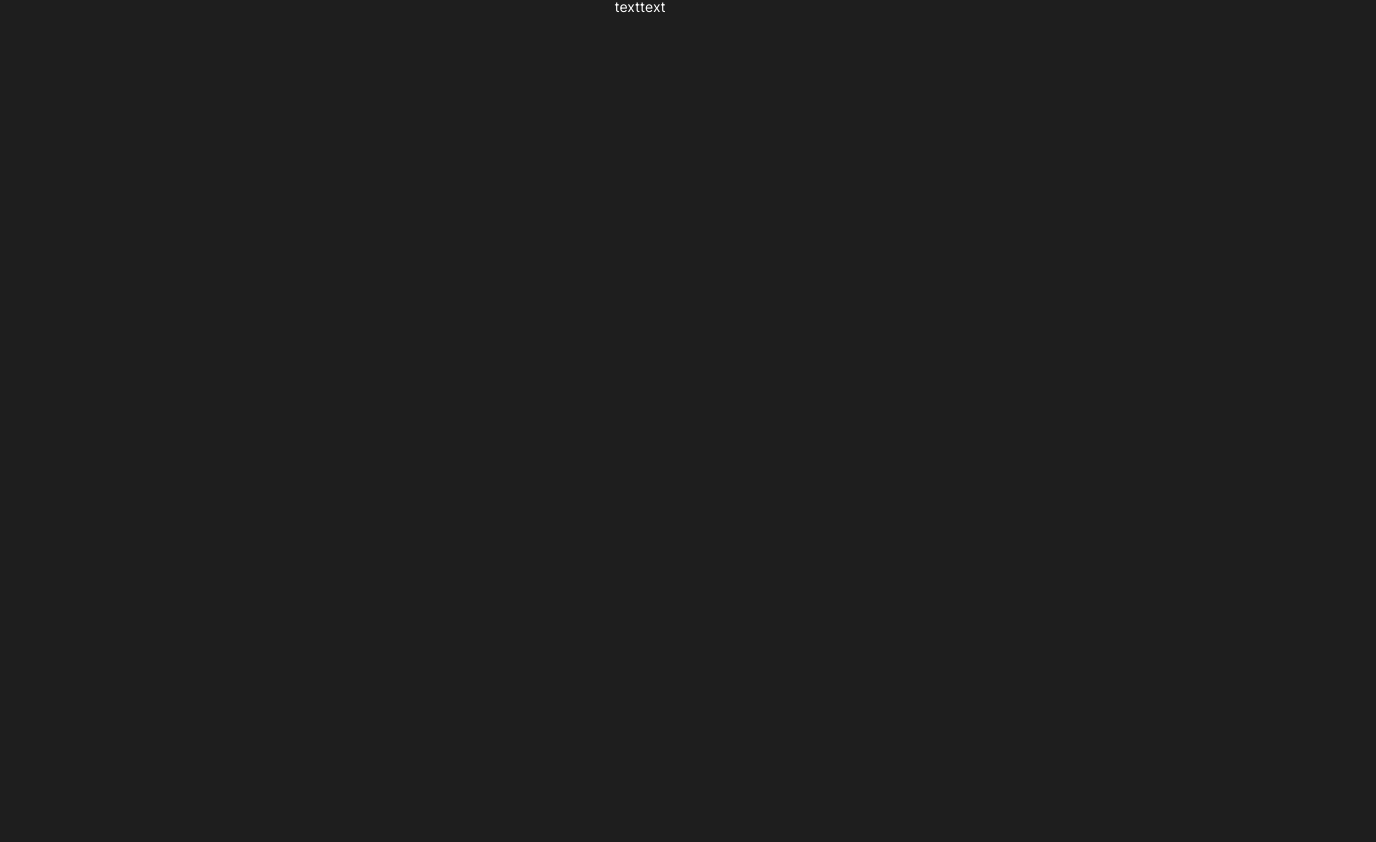
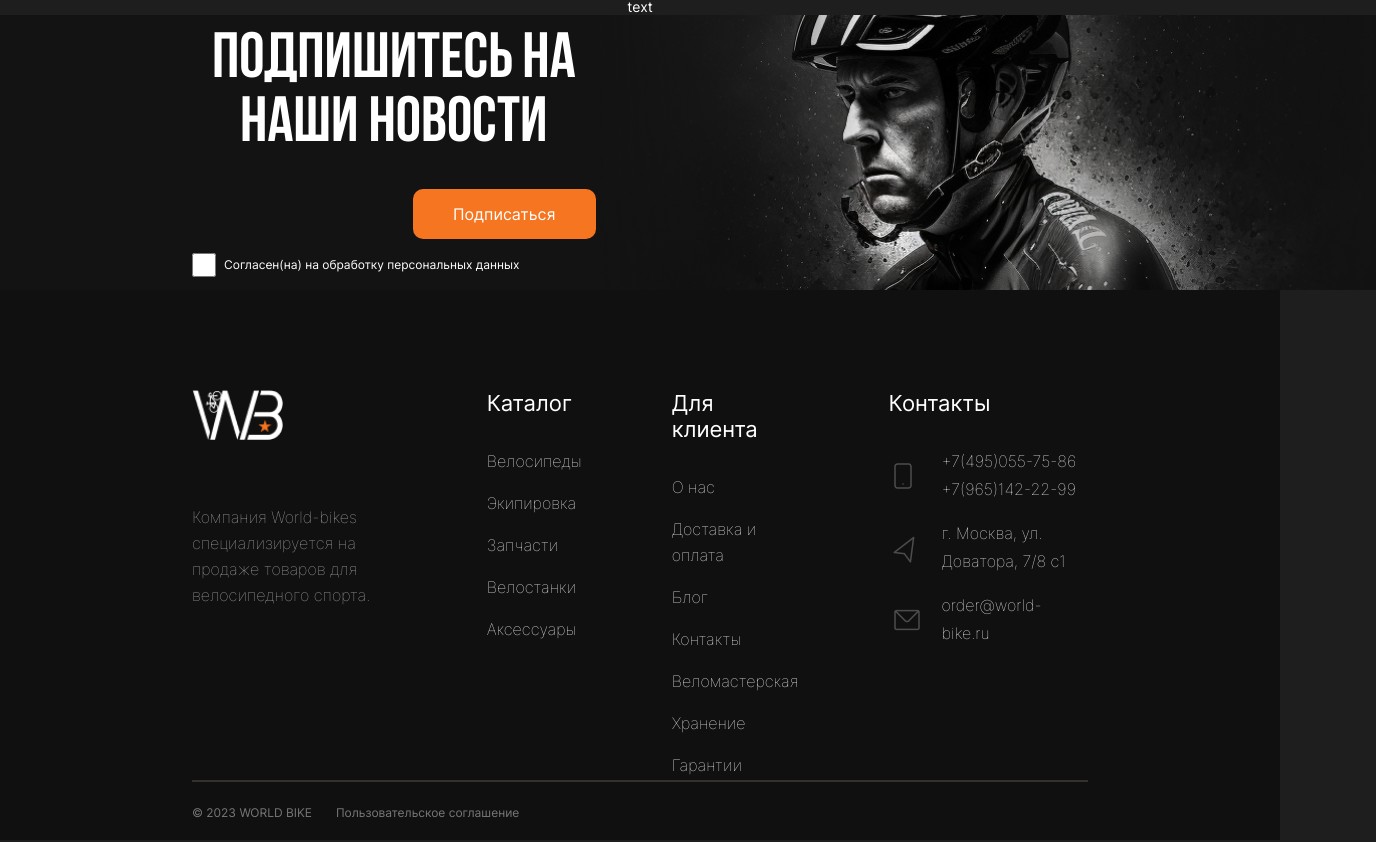
Before and after one commit to Cycle-Temka/Cycle-Frontend, a React (Create React App) app in the folder app/: page / in a window 1280 px wide. Shown: the part 1103-1945 px from the top of the page, 1376 px wide, since content can reach past the window. Before the commit the page ends 1118 px from the top, so only its background shows below. Built offline with nearby package versions, Linux system fonts and the light colour scheme.

Commit message:
Upd: fork Footer

```diff
--- a/app/src/App.js
+++ b/app/src/App.js
@@ -4,7 +4,7 @@ import "./styles/index.css";
 import "./styles/App.css";
 import Header from "./widgets/Header.tsx";
 import HomePage from "./widgets/HomePage.tsx";
-// import Footer from "./widgets/Footer.tsx";
+import Footer from "./widgets/Footer.tsx";
 
 function App() {
   return (
@@ -14,8 +14,7 @@ function App() {
       <>text</>
       <main />
       <>text</>
-      {/* <Footer /> */}
-      <>text</>
+      <Footer />
     </div>
   );
 }
--- /dev/null
+++ b/app/src/styles/Footer.css
@@ -0,0 +1,159 @@
+.footer {
+  display: flex;
+  flex-direction: column;
+  height: 825px;
+  width: 100%;
+  /* border: 1px solid red; */
+}
+
+/* СЕРЫЙ СВЕРХУ РАЗДЕЛ */
+
+.footer-form {
+  display: flex;
+  flex-direction: row;
+  align-items: center;
+  height: 275px;
+  width: 100%;
+  /* border: 1px dashed darkmagenta; */
+  background-color: #131313;
+  /* background-color: rgb(80, 73, 64); */
+}
+
+.form-wrapper {
+  padding-left: 15%;
+}
+
+.form-title {
+  padding-bottom: 32px;
+  font-family: "bebas";
+  font-size: 64px;
+}
+
+.form-dialog {
+  display: flex;
+  flex-direction: row;
+}
+
+.form-checkbox {
+  display: flex;
+  flex-direction: row;
+  padding-top: 14px;
+}
+
+.checkbox {
+  width: 24px;
+  height: 24px;
+  border-radius: 20px;
+}
+
+.checkbox-description {
+  display: flex;
+  align-items: center;
+  padding-left: 8px;
+  font-size: 12px;
+}
+
+/* ЧЕРНЫЙ СНИЗУ РАЗДЕЛ */
+.links-wrapper {
+  height: 550px;
+  width: 100%;
+  padding-top: 100px;
+  background-color: #101010;
+  /* border: 1px dashed sandybrown; */
+}
+
+.links-divider {
+  border: 1px solid #34312d;
+  margin-inline: 15%;
+}
+
+.links-top {
+  display: inline-flex;
+  height: 390px;
+  width: 100%;
+  padding-inline: 15%;
+  flex-direction: row;
+  align-items: flex-start;
+  padding-bottom: 42px;
+  column-gap: 100px;
+  text-align: left;
+  font-family: "inter_thin";
+  line-height: 26px;
+}
+
+.links-logo {
+  display: flex;
+  flex-direction: column;
+  align-items: flex-start;
+  row-gap: 55px;
+  width: 290px;
+}
+
+.logo-description {
+  font-size: 16px;
+  color: #b3b3b3;
+}
+
+.footer-links-wrapper {
+  display: inline-flex;
+  flex-direction: row;
+  column-gap: 90px;
+  width: 100%;
+  max-width: 840px;
+  justify-content: space-between;
+}
+
+.footer-menu {
+  display: flex;
+  flex-direction: column;
+  row-gap: 32px;
+  max-width: 220px;
+}
+
+.footer-menu-title {
+  font-size: 22px;
+  font-family: "inter";
+}
+
+.footer-menu-list {
+  display: flex;
+  flex-direction: column;
+  font-size: 16px;
+  font-family: "inter_thin";
+  row-gap: 16px;
+}
+
+.menu-img-desc {
+  display: flex;
+  flex-direction: row;
+  column-gap: 20px;
+}
+
+.menu-img-wrapper {
+  display: inline-flex;
+  align-items: center;
+}
+
+.menu-subtitle {
+  font-size: 16px;
+  max-width: 156px;
+}
+
+.terms-of-use-wrapper {
+  display: flex;
+  height: 60px;
+  width: 100%;
+  padding-inline: 15%;
+  column-gap: 24px;
+  align-items: center;
+  justify-content: flex-start;
+  color: #777777;
+}
+
+.company-link {
+  color: currentColor;
+}
+
+.terms-link {
+  color: currentColor;
+}
--- /dev/null
+++ b/app/src/widgets/Footer.tsx
@@ -0,0 +1,157 @@
+import React from "react";
+import "../styles/Footer.css";
+import footer from "../assets/img/footer.png";
+import MyButton from "./MyButton.tsx";
+import logo from "../assets/img/logo.png";
+import phone from "../assets/img/smartphone.png";
+import navigation from "../assets/img/navigation.png";
+import mail from "../assets/img/mail.png";
+
+function Footer() {
+  return (
+    <footer className="footer">
+      <div className="footer-form">
+        <div className="form-wrapper">
+          <p className="form-title">Подпишитесь на наши новости</p>
+          <form className="form-dialog">
+            <input className="email" />
+            <MyButton className="subscribe">Подписаться</MyButton>
+          </form>
+          <form className="form-checkbox">
+            <input type="checkbox" className="checkbox" />
+            <p className="checkbox-description">
+              Согласен(на) на обработку персональных данных
+            </p>
+          </form>
+        </div>
+        <img src={footer} alt="" />
+      </div>
+      <div className="links-wrapper">
+        <div className="links-top">
+          <div className="links-logo">
+            <p>
+              <a className="logo-link" href="/">
+                <img src={logo} alt="" className="logo" />
+              </a>
+            </p>
+            <p className="logo-description">
+              Компания World-bikes специализируется на продаже товаров для
+              велосипедного спорта.
+            </p>
+          </div>
+          <div className="footer-links-wrapper">
+            <nav className="footer-menu catalog">
+              <p className="footer-menu-title">Каталог</p>
+              <ul className="footer-menu-list">
+                <li className="footer-menu-link">
+                  <a href="/">Велосипеды</a>
+                </li>
+                <li className="footer-menu-link">
+                  <a href="/">Экипировка</a>
+                </li>
+                <li className="footer-menu-link">
+                  <a href="/">Запчасти</a>
+                </li>
+                <li className="footer-menu-link">
+                  <a href="/">Велостанки</a>
+                </li>
+                <li className="footer-menu-link">
+                  <a href="/">Аксессуары</a>
+                </li>
+              </ul>
+            </nav>
+            <nav className="footer-menu for-client">
+              <p className="footer-menu-title">Для клиента</p>
+              <ul className="footer-menu-list">
+                <li className="footer-menu-link">
+                  <a href="/">О нас</a>
+                </li>
+                <li className="footer-menu-link">
+                  <a href="/">Доставка и оплата</a>
+                </li>
+                <li className="footer-menu-link">
+                  <a href="/">Блог</a>
+                </li>
+                <li className="footer-menu-link">
+                  <a href="/">Контакты</a>
+                </li>
+                <li className="footer-menu-link">
+                  <a href="/">Веломастерская</a>
+                </li>
+                <li className="footer-menu-link">
+                  <a href="/">Хранение</a>
+                </li>
+                <li className="footer-menu-link">
+                  <a href="/">Гарантии</a>
+                </li>
+              </ul>
+            </nav>
+            <nav className="footer-menu contacts">
+              <p className="footer-menu-title">Контакты</p>
+              <ul className="footer-menu-list">
+                <li className="footer-menu-link">
+                  <div className="menu-img-desc">
+                    <div className="menu-img-wrapper">
+                      <img src={phone} alt="" className="menu-img" />
+                    </div>
+                    <div className="menu-description">
+                      <p>
+                        <a className="menu-subtitle" href="/">
+                          +7(495)055-75-86
+                        </a>
+                      </p>
+                      <p>
+                        <a className="menu-subtitle" href="/">
+                          +7(965)142-22-99
+                        </a>
+                      </p>
+                    </div>
+                  </div>
+                </li>
+                <li className="footer-menu-link">
+                  <div className="menu-img-desc">
+                    <div className="menu-img-wrapper">
+                      <img src={navigation} alt="" className="menu-img" />
+                    </div>
+                    <p className="menu-description">
+                      <a className="menu-subtitle" href="/">
+                        г. Москва, ул. Доватора, 7/8 с1
+                      </a>
+                    </p>
+                  </div>
+                </li>
+                <li className="footer-menu-link">
+                  <div className="menu-img-desc">
+                    <div className="menu-img-wrapper">
+                      <img src={mail} alt="" className="menu-img" />
+                    </div>
+                    <p className="menu-description">
+                      <a className="menu-subtitle" href="/">
+                        order@world-bike.ru
+                      </a>
+                    </p>
+                  </div>
+                </li>
+              </ul>
+            </nav>
+          </div>
+        </div>
+        <div className="links-divider" />
+        <div className="terms-of-use-wrapper">
+          <p>
+            <a className="company-link" href="/">
+              © 2023 WORLD BIKE
+            </a>
+          </p>
+          <p>
+            <a className="terms-link" href="/">
+              Пользовательское соглашение
+            </a>
+          </p>
+        </div>
+      </div>
+    </footer>
+  );
+}
+
+export default Footer;
```
